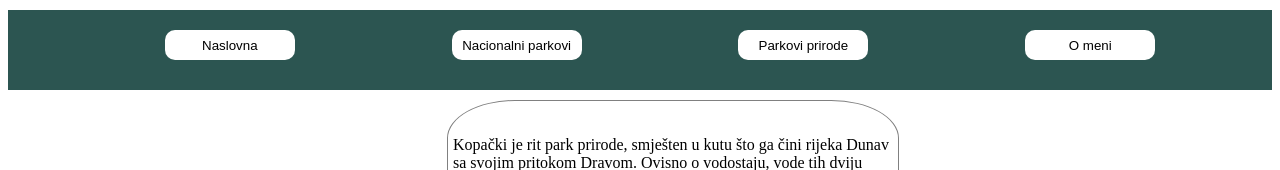
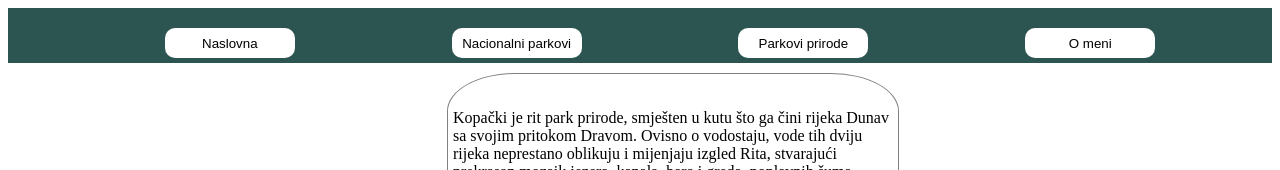
Before and after one commit to ivorsim/zavrsni, a plain HTML site: page index.html in a window 1280 px wide. Shown: the top 170 px of the page. Drawn offline with Linux system fonts and the light colour scheme.

Commit message:
Update stil.css

```diff
--- a/stil.css
+++ b/stil.css
@@ -10,8 +10,7 @@ header{
 nav{
     display:flex;
     background-color:#2c5551;
-    height:80px;
-    margin-top:10px;
+    height:55px;
     justify-content:space-evenly;
 }
 nav ul{
```
